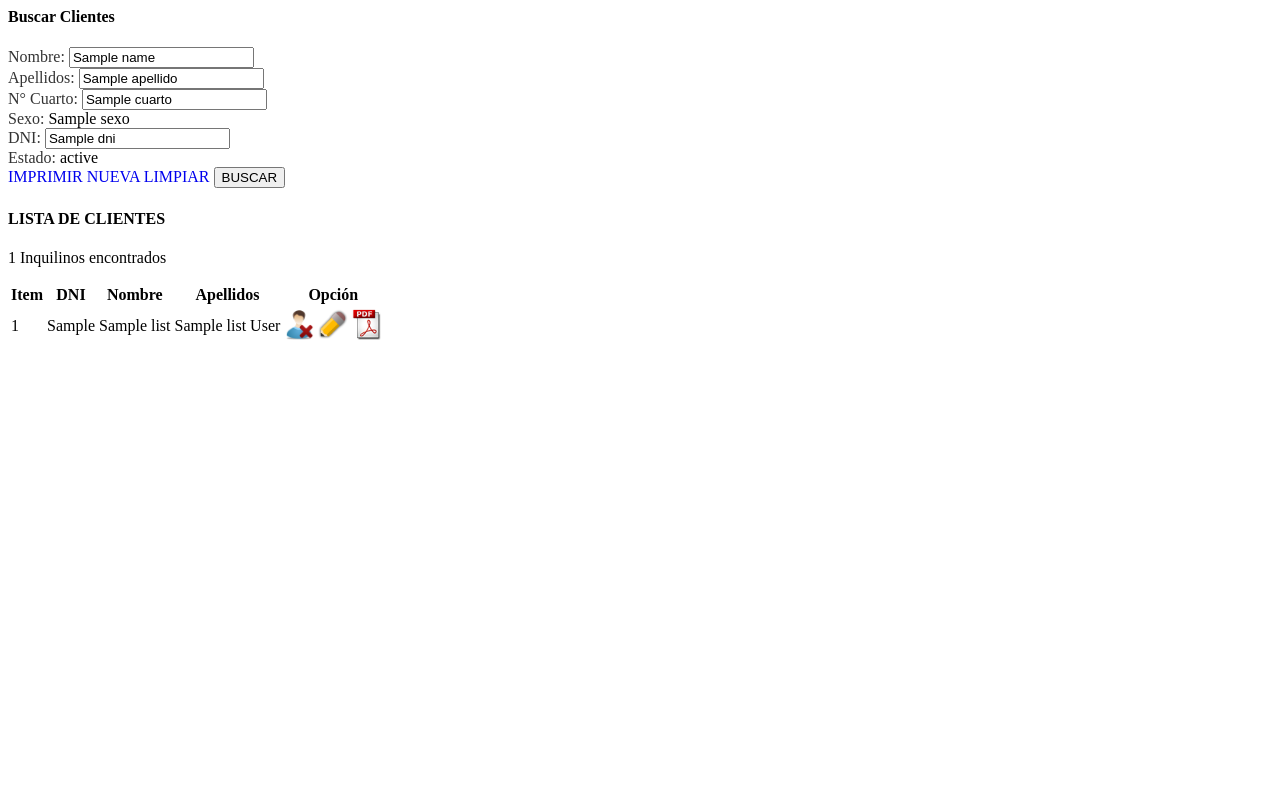
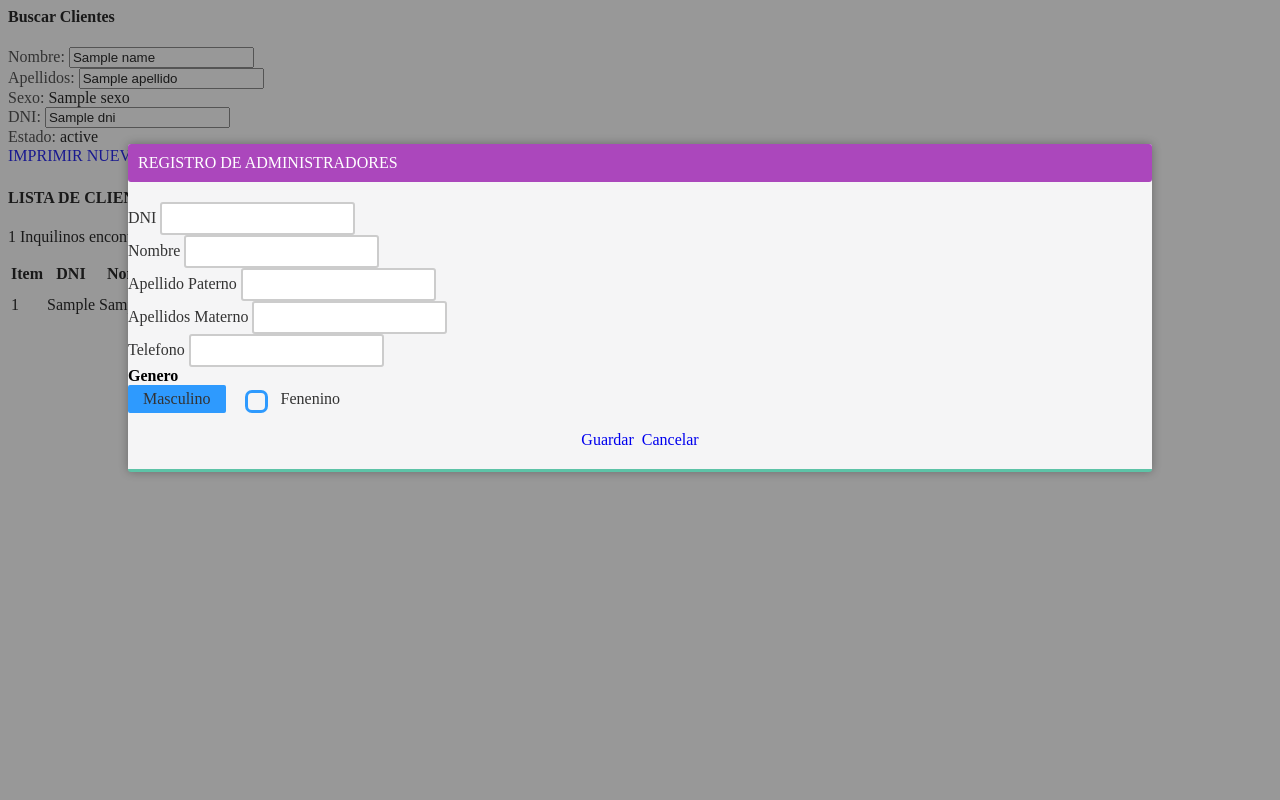
Before and after one commit to sanz11/devdewhouse, a CodeIgniter app: the page made by application/views/cliente_index.php in a window 1280 px wide. Run offline with CodeIgniter, Linux system fonts and the light colour scheme; tables that the repository leaves empty hold one stand-in row (values such as "Sample post"); the template is opened without the code that fills it: most values are stand-ins (such as "Sample title", 1, 10 or a date in 2020).

Commit message:
cliente terminado cmpleto

```diff
--- a/application/controllers/room.php
+++ b/application/controllers/room.php
@@ -93,7 +93,7 @@ class Room extends CI_Controller{
          $laundry=$this->input->post('laundry');
          $cable=$this->input->post('cable');
          $internet=$this->input->post('internet');
-         $datepay=$this->input->post('datepay');
+         //$datepay=$this->input->post('datepay');
 
         if($bath==""){$bath="0";}
         if($laundry==""){$laundry="0";}
@@ -101,13 +101,14 @@ class Room extends CI_Controller{
         if($internet==""){$internet="0";}
 
         $filter = new stdClass();
+		$filter->room_Number=$this->input->post('number');
         $filter->room_Number=$this->input->post('number');
         $filter->room_Floor=$this->input->post('floor');
         $filter->room_Size=$this->input->post('size');
         $filter->room_Price=$this->input->post('price');
         $filter->room_Description=$this->input->post('description');
         //$filter->room_Floors=$this->input->post('floors');
-        $filter->room_DatePay=$this->input->post('datepay');
+        //$filter->room_DatePay=$this->input->post('datepay');
         $filter->room_Bath=$bath;
         $filter->room_Laundry=$laundry;
         $filter->room_Cable=$cable;
--- a/application/views/cliente_index.php
+++ b/application/views/cliente_index.php
@@ -106,11 +106,11 @@
                 $('#apellidop').val(data.person_LastName);
                 $('#apellidom').val(data.person_LastName2);
                 $('#telefono').val(data.person_Cellphone);
-                $('#telefono2').val(data.person_Cellphone2);
+               /* $('#telefono2').val(data.person_Cellphone2);
                 $('#direccion').val(data.person_DirectionOc);
                 $('#correo').val(data.person_Email);
                 $('#ncuarto').val(data.room_Number);
-                $('#nacimiento').val(data.person_BirthDate);
+                $('#nacimiento').val(data.person_BirthDate);*/
 
 
                 if(data.person_sex =='1'){
@@ -186,7 +186,7 @@
 
     }
 </script>
-                         <div class="row">
+<div class="row">
                             <div class="col-md-12">
                                 <div class="card">
                                     <div class="card-header" data-background-color="purple">
@@ -210,12 +210,12 @@
                                                         <input type="text" class="form-control" name="apellido"  id="apellidob" value="<?php echo $apellido;?>">
                                                     </div>
                                                 </div>
-                                                <div class="col-md-3">
-                                                    <div class="form-group label-floating">
+                                               <!-- <div class="col-md-3">
+                                                     <div class="form-group label-floating">
                                                         <label class="control-label">N° Cuarto:</label>
                                                         <input type="text" class="form-control" name="cuarto"  id="cuartob" value="<?php echo $cuarto;?>">
                                                     </div>
-                                                </div>
+                                                </div>-->
                                                 <div class="col-md-3">
                                                     <div class="form-group label-floating">
                                                         <label class="control-label">Sexo:</label>
@@ -241,7 +241,7 @@
                                             </div>
 
                                   <a id="print" class="btn btn-primary pull-right" href="javascript:print();">IMPRIMIR</a>
-                                  <a href="<?php echo base_url();?>tenants/nuevo"id="newtenants"class="btn btn-primary pull-right button">NUEVA</a>
+                                  <a href="<?php echo base_url();?>tenants/nuevo"id="newtenants"class="btn btn-primary pull-right">NUEVA</a>
                                   <a href="<?php echo base_url();?>tenants" class="btn btn-primary pull-right">LIMPIAR</a>
                                   <button type="submit"class="btn btn-primary pull-right">BUSCAR</button>
 
@@ -254,7 +254,7 @@
                         </div>
 
                    <!--tabla-->
-                      <div class="row">
+<div class="row">
                             <div class="col-md-12">
                                 <div class="card">
                                     <div class="card-header" data-background-color="purple">
@@ -307,3 +307,92 @@
                                 </div>
                             </div>
                         </div>
+<div class="modal-bg" id='modal-bg'>
+<div id="modal" class="modal">
+	<span  id="titumodal">REGISTRO DE ADMINISTRADORES</span>
+
+    <form id="inquilino_form" method="post" action="" enctype="multipart/form-data">
+        <input type="hidden" name="id" id="id">
+        <input type="hidden" name="idperson" id="idperson">
+	    <div class="row">
+	         <div class="col-md-3">
+				 <div class="form-group ">
+					<label>DNI</label>
+					<input type="text" name="dni" id="dni">
+				 </div>
+	         </div>
+	          <div class="col-md-3">
+				 <div class="form-group ">
+					<label>Nombre</label>
+					<input type="text" name="nombre" id="nombre">
+				 </div>
+	         </div>
+	         <div class="col-md-3">
+				 <div class="form-group ">
+					<label>Apellido Paterno</label>
+					<input type="text" name="apellidop" id="apellidop">
+				 </div>
+	         </div>
+	         <div class="col-md-3">
+				 <div class="form-group ">
+					<label>Apellidos Materno</label>
+					<input type="text" name="apellidom" id="apellidom">
+				 </div>
+	         </div>
+	    </div>
+	    <div class="row">
+             <div class="col-md-3">
+				 <div class="form-group ">
+					<label>Telefono</label>
+					<input type="text" name="telefono" id="telefono">
+				 </div>
+            </div>
+	         <div class="col-md-3">
+				 <div class="radio2">
+                            <h4>Genero</h4>
+                            <input type="radio" name="genero" id="masculino" value="1" checked>
+                            <label for="masculino" class="alta">Masculino</label>
+
+                            <input type="radio" name="genero" id="femenino" value="2">
+                            <label for="femenino" class="alta">Fenenino</label><br><br>
+
+                  </div>
+	         </div>
+	    </div>
+		<center><a href="javascript:save();" class="btn btn-primary">Guardar</a>&nbsp;
+		<a href="<?php echo base_url();?>tenants" id="btclose" class="btn btn-success btclose">Cancelar</a></center>
+	</form>
+</div>
+</div>
+
+<script>
+$(document).ready(function(){
+     $('#modal-bg').fadeOut();
+	$('.modal').fadeOut();
+
+$('.button').click(function(){
+    $("#bodys").scrollTop( 0 );
+    limpiar();
+
+    $('#titumodal').html('');
+    $('#titumodal').append('REGISTRO DE ADMINISTRADOR');
+		  $('.modal').css('display','block');
+		  $('#modal-bg').fadeIn();
+
+	});
+    $('.btclose').click(function(){
+			  $('#modal-bg').fadeOut();
+			  $('.modal').fadeOut();
+              $('#modal-detalle').fadeOut();
+			  $('.modal-d').fadeOut();
+		  return false;
+		});
+});
+
+ //<button type="submit" class="btn btn-primary">Guardar</button>  <a href="javascript:save();" class="btn btn-primary">Guardar</a>
+
+
+
+
+</script>
+<script src="<?php echo base_url();?>assets/js/upload.js"></script>
--- a/application/views/nuevo_cliente.php
+++ b/application/views/nuevo_cliente.php
@@ -66,7 +66,6 @@
         });
 
     }
-
 
     function delet(code,roomcode){
          eliminar=confirm("¿Deseas eliminar este registro?");
--- a/application/views/users_index.php
+++ b/application/views/users_index.php
@@ -431,5 +431,5 @@ $('.button').click(function(){
 
 
 
-</script>-->
+</script>
 <script src="<?php echo base_url();?>assets/js/upload.js"></script>
```
Also changed, not shown: application/controllers/Tenants.php (+20 -20 lines), application/models/cliente_model.php (+9 -9 lines), application/views/layout/header.php (+6 -6 lines), application/views/nueva_habitacion.php (+3 -4 lines).
